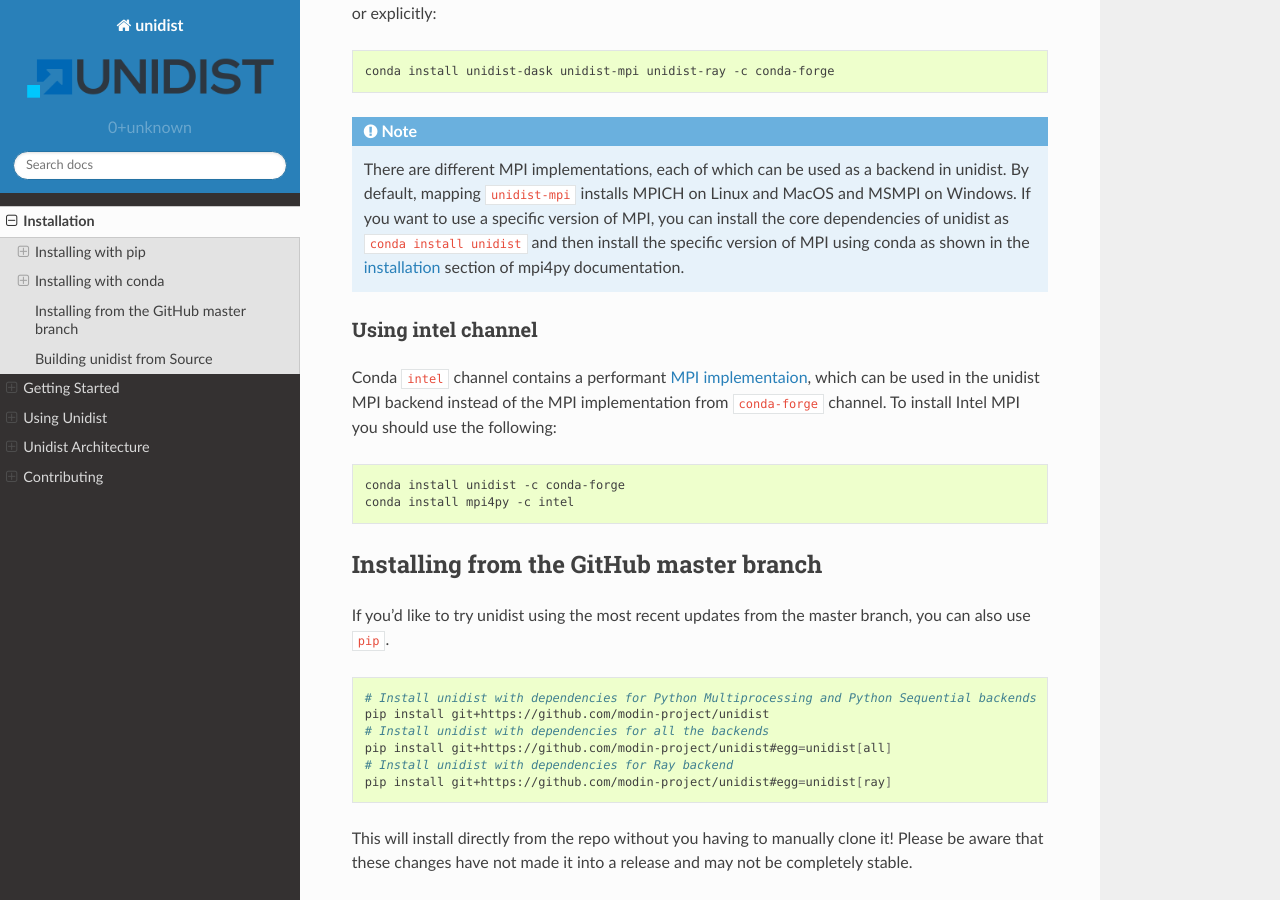
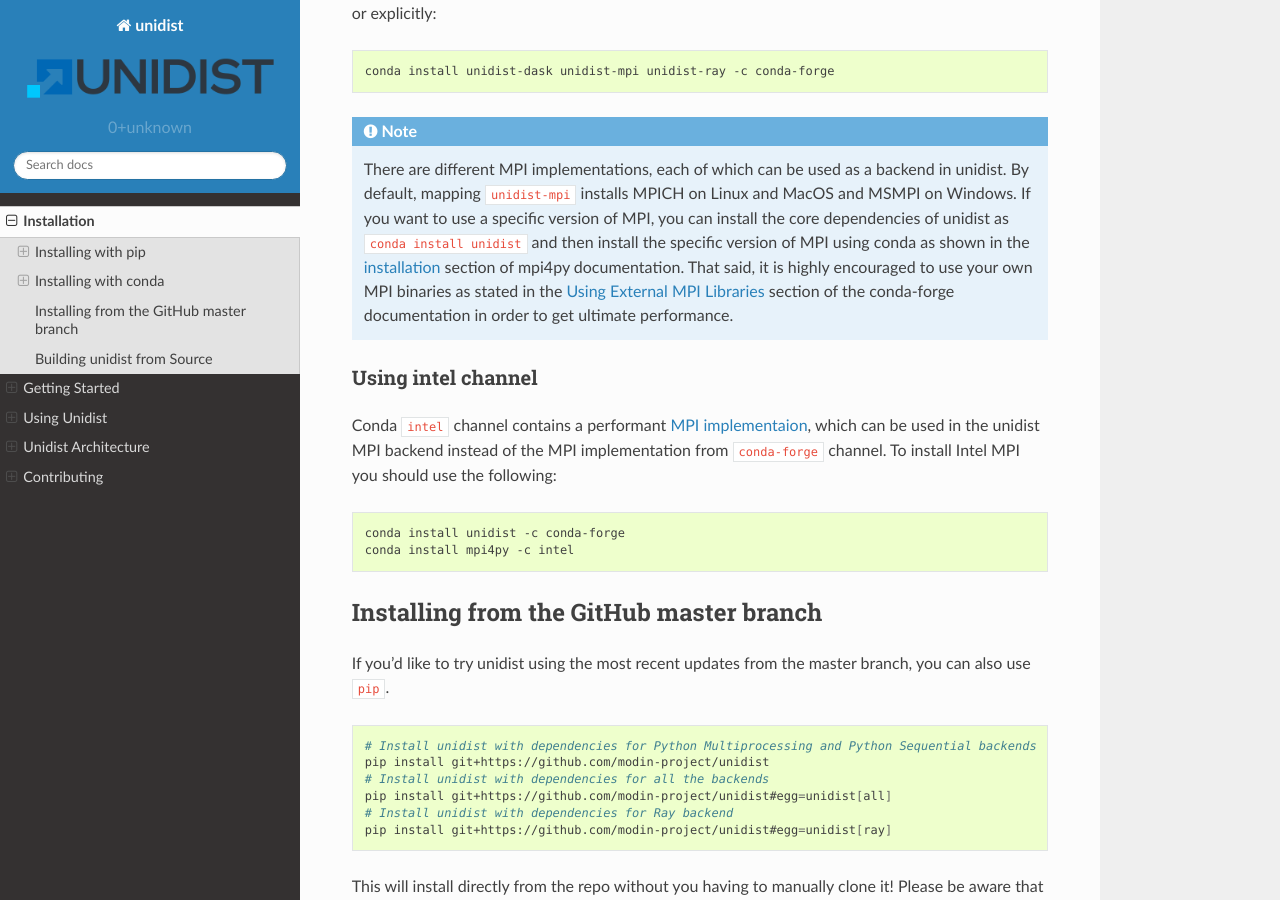
Before and after one commit to modin-project/unidist, a Sphinx documentation site: the page built from docs/installation.rst, in a window 1280 px wide and 900 px high, scrolled down 1951 px. Built offline with Sphinx 7.4.7 and the Read the Docs theme 2.0.0, drawn with Linux system fonts in a browser that asks for light colours.

Commit message:
DOCS-#279: Advise original MPI binaries rather than conda-forge packages
Signed-off-by: Igoshev, Iaroslav <iaroslav.igoshev@intel.com>

```diff
--- a/docs/installation.rst
+++ b/docs/installation.rst
@@ -106,7 +106,8 @@ or explicitly:
     By default, mapping ``unidist-mpi`` installs MPICH on Linux and MacOS and MSMPI on Windows. If you want to use
     a specific version of MPI, you can install the core dependencies of unidist as ``conda install unidist`` and then
     install the specific version of MPI using conda as shown in the installation_
-    section of mpi4py documentation.
+    section of mpi4py documentation. That said, it is highly encouraged to use your own MPI binaries as stated in the
+    `Using External MPI Libraries`_ section of the conda-forge documentation in order to get ultimate performance.
 
 Using intel channel
 """""""""""""""""""
@@ -177,3 +178,4 @@ Once cloned, ``cd`` into the ``unidist`` directory and use ``pip`` to install:
 .. _`MPI`: https://www.mpi-forum.org/
 .. _`Semantic Versioning`: https://semver.org
 .. _`installation`: https://mpi4py.readthedocs.io/en/latest/install.html
+.. _`Using External MPI Libraries`: https://conda-forge.org/docs/user/tipsandtricks.html#using-external-message-passing-interface-mpi-libraries
```
Also changed, not shown: README.md (+3 -1 lines).
